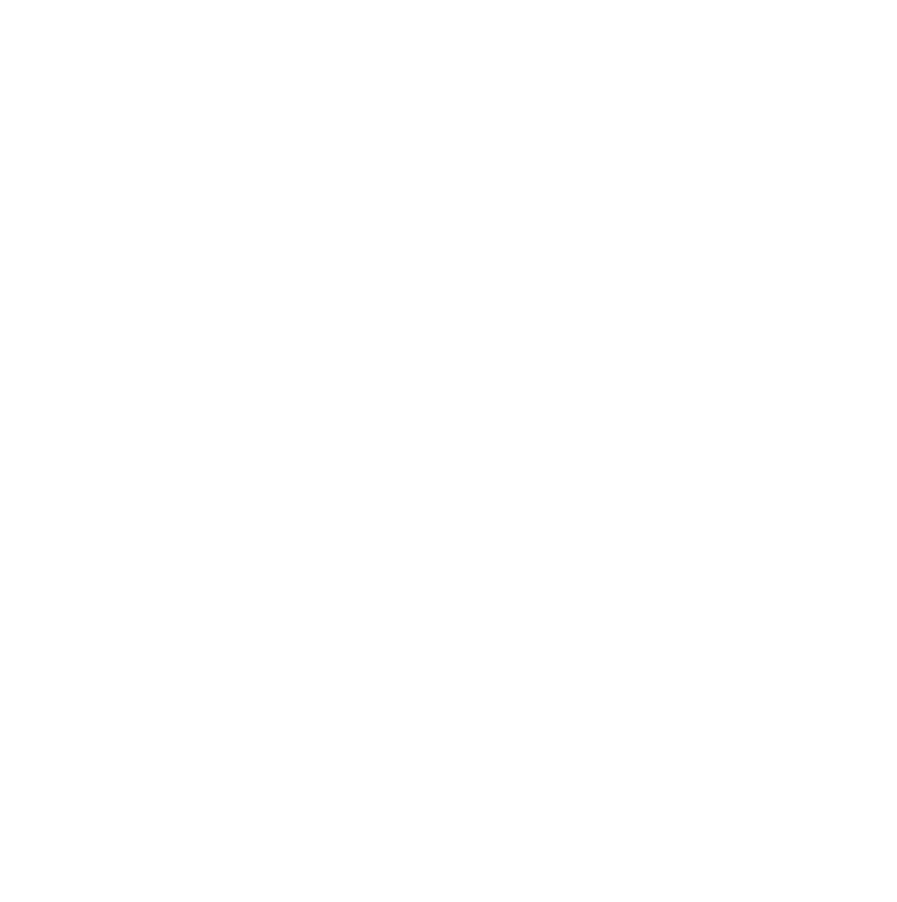
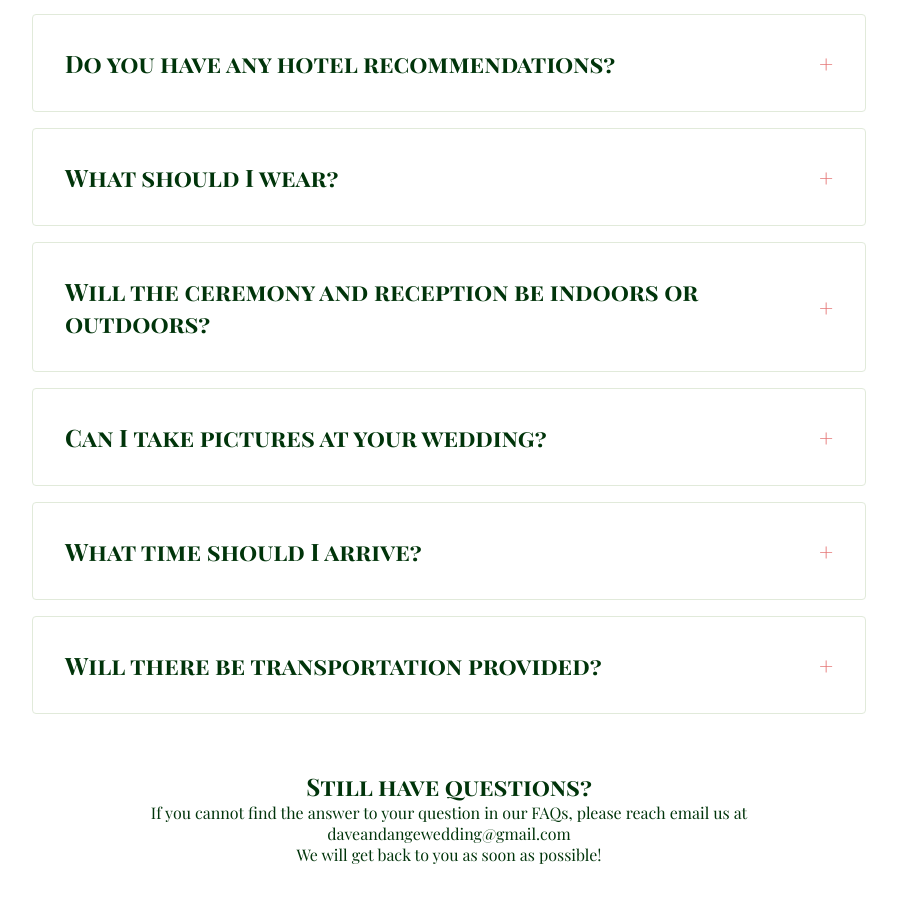
Before and after one commit to angevogler/wedding-website, a React (Create React App) app: page /faq in a window 1280 px wide. Shown: the part 588-1490 px from the top of the page, without its empty margins (191-1088 px from the left). Before the commit the page ends 800 px from the top, so only its background shows below. Built offline with nearby package versions, Linux system fonts and the light colour scheme.

Commit message:
updating FAQ page

```diff
--- a/src/components/faqPage/FAQPage.tsx
+++ b/src/components/faqPage/FAQPage.tsx
@@ -1,11 +1,31 @@
 import React from 'react'
 import styled from 'styled-components'
-import { FancyH1 } from '../typography'
+
+import { questionsAndAnswers } from './questionsAndAnswers'
+
+import { BodyLarge, FancyH1, H3, } from '../typography'
+import { ExpansionPanel } from '../expansionPanel'
 
 const FAQPage: React.FC = () => {
     return (
         <FAQPageRoot>
-            <FancyH1>Frequently Asked Questions</FancyH1>
+            <PageTitle>Frequently Asked Questions</PageTitle>
+            {questionsAndAnswers.map(question => (
+                <ExpansionPanel
+                    key={question.index}
+                    title={question.question}
+                >
+                    <BodyLarge>
+                        {question.answer}
+                    </BodyLarge>
+                </ExpansionPanel>
+            ))}
+
+            <AdditionalQuestions>
+                <H3>Still have questions?</H3>
+                <BodyLarge>If you cannot find the answer to your question in our FAQs, please reach email us at daveandangewedding@gmail.com</BodyLarge>
+                <BodyLarge>We will get back to you as soon as possible!</BodyLarge>
+            </AdditionalQuestions>
         </FAQPageRoot>
     )
 }
@@ -16,4 +36,18 @@
     align-items: center;
 `
 
+const PageTitle = styled(FancyH1)`
+    margin-bottom: 48px;
+    text-align: center;
+`
+
+const AdditionalQuestions = styled.div`
+    display: flex;
+    flex-direction: column;
+    align-items: center;
+    text-align: center;
+    margin: 48px 72px 72px;
+    max-width: 600px;
+`
+
 export default FAQPage
```
